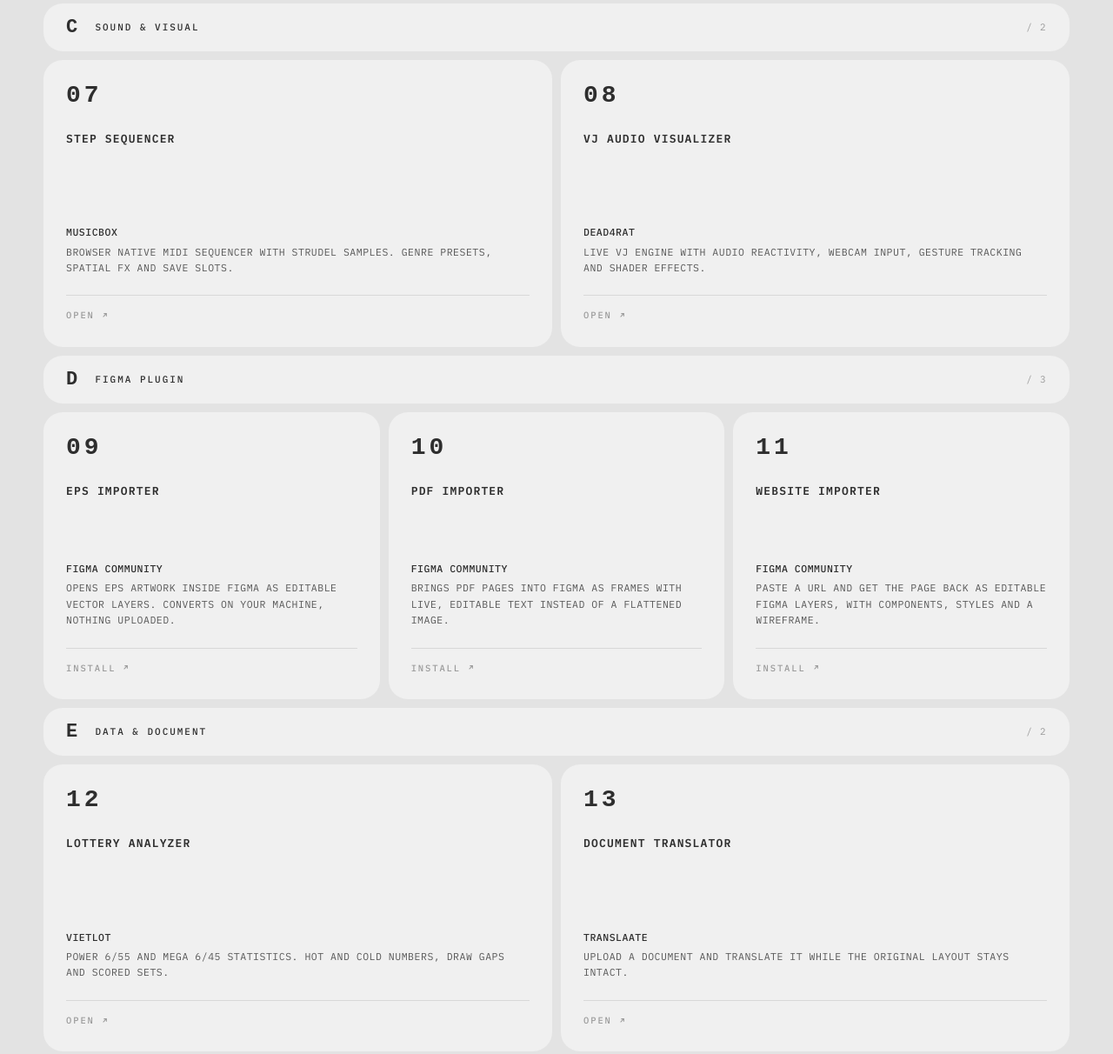
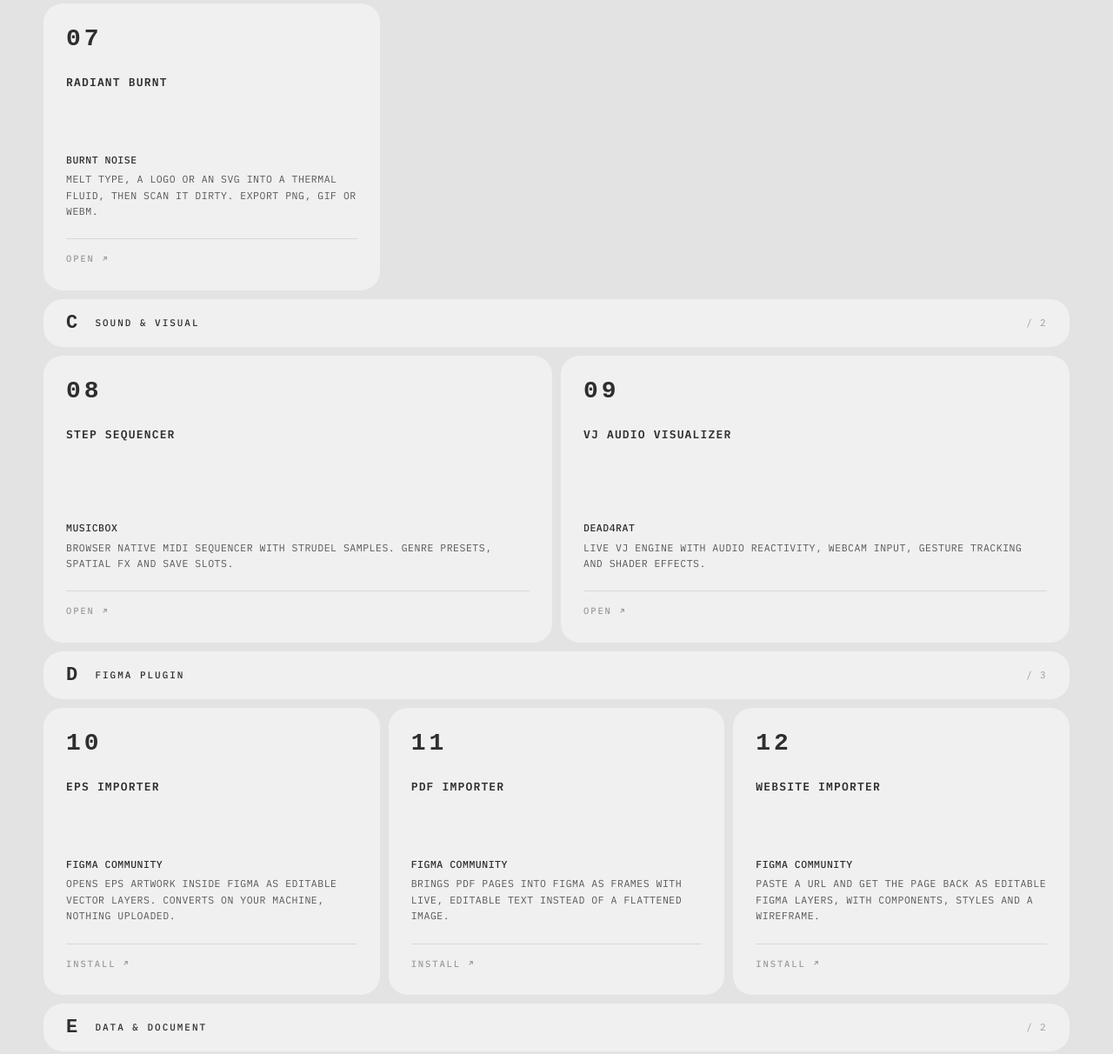
Before and after one commit to markdo27/markdo27.github.io, a plain HTML site: page index.html in a window 1280 px wide. Shown: the part 1156-2368 px from the top of the page at 87% size. Drawn offline with Linux system fonts and the light colour scheme; a web font is replaced by a local one.

Commit message:
Add Radiant Burnt to Print & Pattern
New card links to https://markdo27.github.io/Burnt-Noise/ as index 07,
which pushes every following card up one (07-13 -> 08-14) so the global
numbering stays contiguous. Section count goes 3 -> 4 and the two meta
descriptions go from thirteen tools to fourteen.

```diff
--- a/index.html
+++ b/index.html
@@ -4,11 +4,11 @@
 <meta charset="UTF-8"/>
 <meta name="viewport" content="width=device-width,initial-scale=1.0"/>
 <title>MRKD / TOOLS INDEX</title>
-<meta name="description" content="Thirteen browser based tools for type, pattern, poster, sound and document work. Nothing to install."/>
+<meta name="description" content="Fourteen browser based tools for type, pattern, poster, sound and document work. Nothing to install."/>
 <meta name="author" content="MRKD"/>
 <meta name="theme-color" content="#e4e4e4"/>
 <meta property="og:title" content="MRKD / TOOLS INDEX"/>
-<meta property="og:description" content="Thirteen browser based tools for type, pattern, poster, sound and document work. Nothing to install."/>
+<meta property="og:description" content="Fourteen browser based tools for type, pattern, poster, sound and document work. Nothing to install."/>
 <meta property="og:type" content="website"/>
 <meta property="og:url" content="https://markdo27.github.io/"/>
 <meta property="og:image" content="https://markdo27.github.io/logo.svg"/>
@@ -348,7 +348,7 @@ img{display:block;max-width:100%}
   <div class="bar">
     <span class="dot">B</span>
     <h2>PRINT &amp; PATTERN</h2>
-    <span class="count">/ 3</span>
+    <span class="count">/ 4</span>
   </div>
   <div class="row">
 
@@ -388,6 +388,18 @@ img{display:block;max-width:100%}
       </div>
     </a>
 
+    <a class="cell tool" href="https://markdo27.github.io/Burnt-Noise/" target="_blank" rel="noopener">
+      <div class="cell-top"><span class="dot idx">07</span><span class="cue"></span></div>
+      <div class="name">RADIANT BURNT</div>
+      <div class="cell-body">
+        <div class="meta">
+          <span class="code">BURNT NOISE</span>
+          <span class="desc">MELT TYPE, A LOGO OR AN SVG INTO A THERMAL FLUID, THEN SCAN IT DIRTY. EXPORT PNG, GIF OR WEBM.</span>
+        </div>
+        <div class="go">OPEN<svg viewBox="0 0 12 12" aria-hidden="true"><path d="M3.5 8.5 8.5 3.5M4.5 3.5H8.5V7.5" fill="none" stroke="currentColor" stroke-width="1.4"/></svg></div>
+      </div>
+    </a>
+
   </div>
 
   <!-- ============ C / SOUND AND VISUAL ============ -->
@@ -399,7 +411,7 @@ img{display:block;max-width:100%}
   <div class="row">
 
     <a class="cell tool" href="https://markdo27.github.io/musicbox/" target="_blank" rel="noopener">
-      <div class="cell-top"><span class="dot idx">07</span><span class="cue"></span></div>
+      <div class="cell-top"><span class="dot idx">08</span><span class="cue"></span></div>
       <div class="name">STEP SEQUENCER</div>
       <div class="cell-body">
         <div class="meta">
@@ -411,7 +423,7 @@ img{display:block;max-width:100%}
     </a>
 
     <a class="cell tool" href="https://markdo27.github.io/dead4rat-v3/" target="_blank" rel="noopener">
-      <div class="cell-top"><span class="dot idx">08</span><span class="cue"></span></div>
+      <div class="cell-top"><span class="dot idx">09</span><span class="cue"></span></div>
       <div class="name">VJ AUDIO VISUALIZER</div>
       <div class="cell-body">
         <div class="meta">
@@ -433,7 +445,7 @@ img{display:block;max-width:100%}
   <div class="row">
 
     <a class="cell tool" href="https://www.figma.com/community/plugin/1672276000158452389/eps-importer" target="_blank" rel="noopener">
-      <div class="cell-top"><span class="dot idx">09</span><span class="cue"></span></div>
+      <div class="cell-top"><span class="dot idx">10</span><span class="cue"></span></div>
       <div class="name">EPS IMPORTER</div>
       <div class="cell-body">
         <div class="meta">
@@ -445,7 +457,7 @@ img{display:block;max-width:100%}
     </a>
 
     <a class="cell tool" href="https://www.figma.com/community/plugin/1673270708025158573/free-pdf-importer" target="_blank" rel="noopener">
-      <div class="cell-top"><span class="dot idx">10</span><span class="cue"></span></div>
+      <div class="cell-top"><span class="dot idx">11</span><span class="cue"></span></div>
       <div class="name">PDF IMPORTER</div>
       <div class="cell-body">
         <div class="meta">
@@ -457,7 +469,7 @@ img{display:block;max-width:100%}
     </a>
 
     <a class="cell tool" href="https://www.figma.com/community/plugin/1674297961569861299/free-html-to-figma" target="_blank" rel="noopener">
-      <div class="cell-top"><span class="dot idx">11</span><span class="cue"></span></div>
+      <div class="cell-top"><span class="dot idx">12</span><span class="cue"></span></div>
       <div class="name">WEBSITE IMPORTER</div>
       <div class="cell-body">
         <div class="meta">
@@ -479,7 +491,7 @@ img{display:block;max-width:100%}
   <div class="row">
 
     <a class="cell tool" href="https://markdo27.github.io/vietlot_predict/" target="_blank" rel="noopener">
-      <div class="cell-top"><span class="dot idx">12</span><span class="cue"></span></div>
+      <div class="cell-top"><span class="dot idx">13</span><span class="cue"></span></div>
       <div class="name">LOTTERY ANALYZER</div>
       <div class="cell-body">
         <div class="meta">
@@ -491,7 +503,7 @@ img{display:block;max-width:100%}
     </a>
 
     <a class="cell tool" href="https://translate-doc-nine.vercel.app" target="_blank" rel="noopener">
-      <div class="cell-top"><span class="dot idx">13</span><span class="cue"></span></div>
+      <div class="cell-top"><span class="dot idx">14</span><span class="cue"></span></div>
       <div class="name">DOCUMENT TRANSLATOR</div>
       <div class="cell-body">
         <div class="meta">
```
